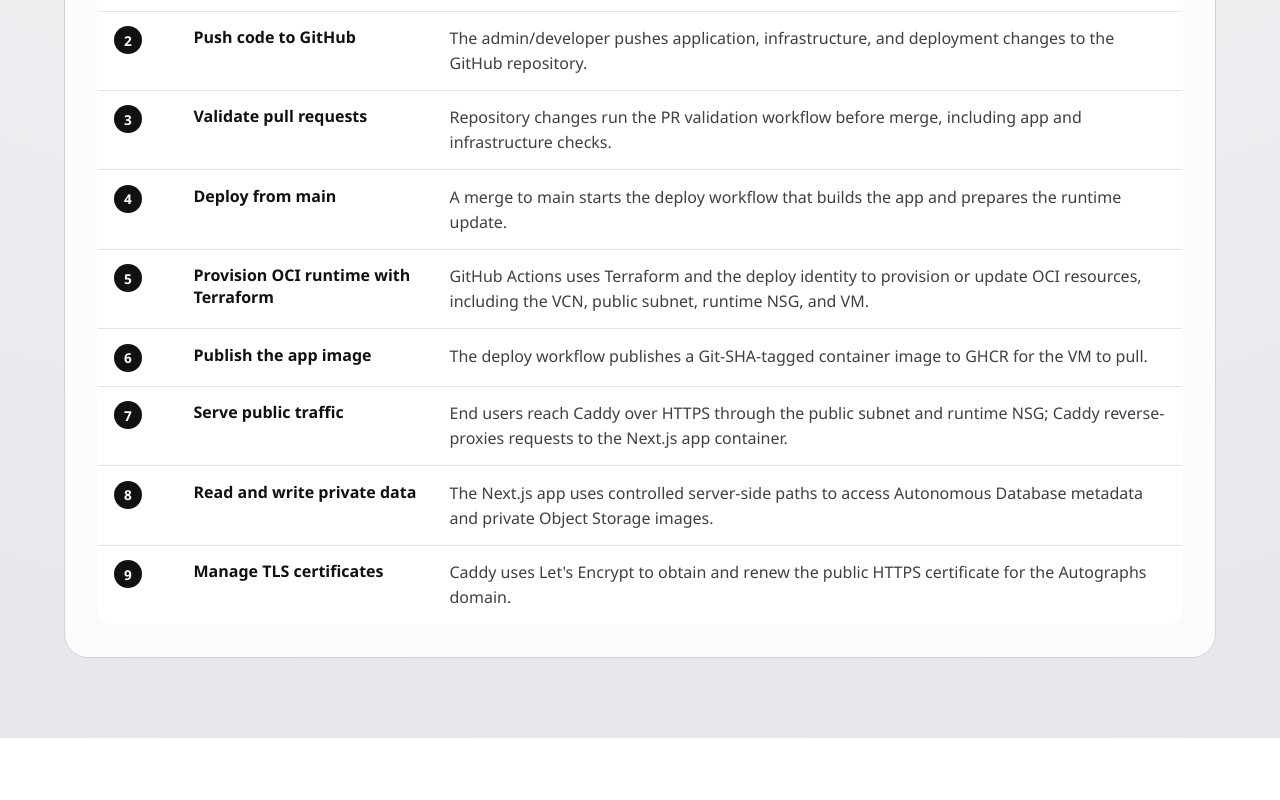
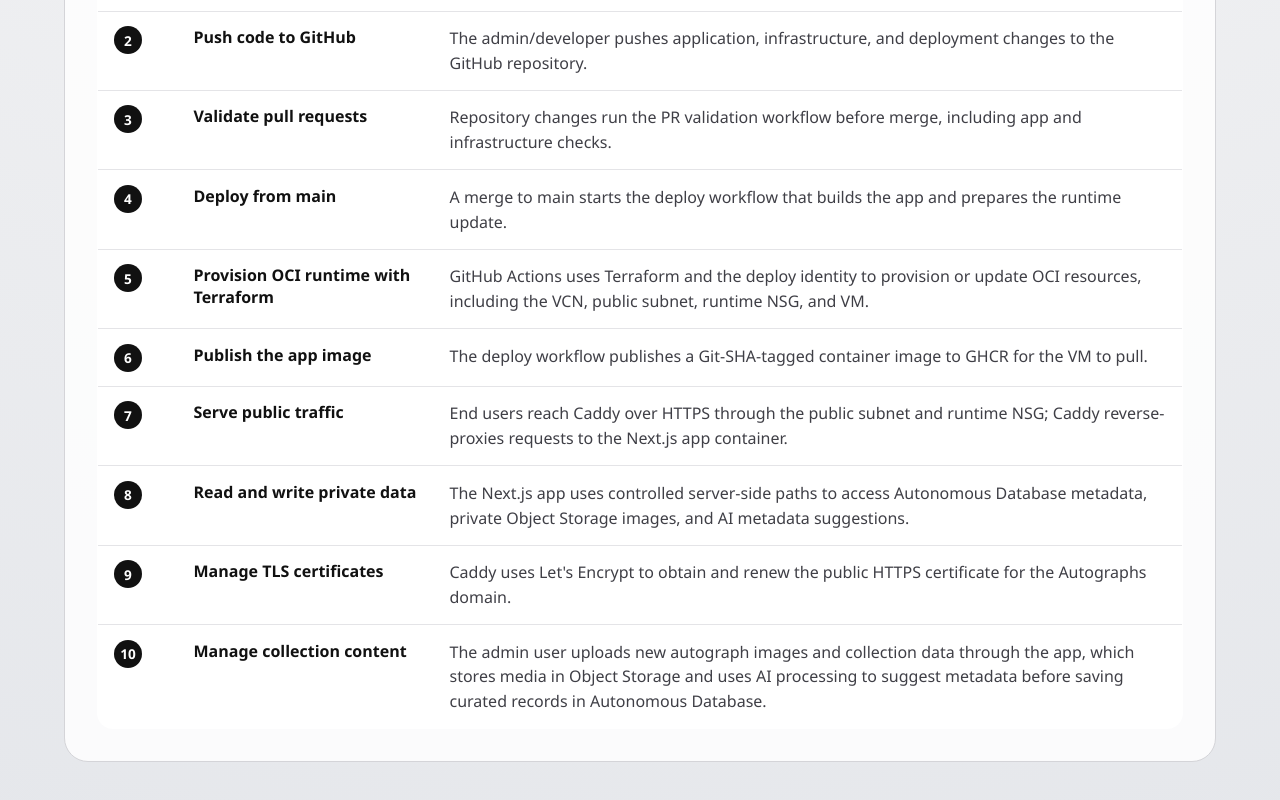
Before and after one commit to jetsaredim/autographs, a Next.js app in the folder app/: page /architecture in a window 1280 px wide. Shown: the part 1531-2331 px from the top of the page. Before the commit the page ends 2269 px from the top, so only its background shows below. Built offline with nearby package versions, Linux system fonts and the light colour scheme.

Commit message:
docs: add admin content workflow

```diff
--- a/app/app/architecture/page.tsx
+++ b/app/app/architecture/page.tsx
@@ -55,13 +55,19 @@ const workflowSteps = [
     number: 8,
     name: "Read and write private data",
     description:
-      "The Next.js app uses controlled server-side paths to access Autonomous Database metadata and private Object Storage images.",
+      "The Next.js app uses controlled server-side paths to access Autonomous Database metadata, private Object Storage images, and AI metadata suggestions.",
   },
   {
     number: 9,
     name: "Manage TLS certificates",
     description:
       "Caddy uses Let's Encrypt to obtain and renew the public HTTPS certificate for the Autographs domain.",
+  },
+  {
+    number: 10,
+    name: "Manage collection content",
+    description:
+      "The admin user uploads new autograph images and collection data through the app, which stores media in Object Storage and uses AI processing to suggest metadata before saving curated records in Autonomous Database.",
   },
 ];
 
@@ -96,7 +102,7 @@ export default function ArchitecturePage() {
             width={1280}
             height={760}
             priority
-            alt="Autographs architecture diagram showing GitHub repository changes flowing through pull request CI, deploy workflow, GHCR image publishing, Terraform-managed OCI resources, an OCI runtime VM, Caddy, the internal Next.js app, and future Oracle Autonomous Database and private Object Storage services."
+            alt="Autographs architecture diagram showing GitHub repository changes flowing through pull request CI, deploy workflow, GHCR image publishing, Terraform-managed OCI resources, an OCI runtime VM, Caddy, the internal Next.js app, Autonomous Database, private Object Storage, AI metadata processing, Let's Encrypt, public browser traffic, and admin collection management."
           />
         </div>
       </section>
```
Also changed, not shown: .planning/quick/20260514-architecture-diagram-page/SUMMARY.md, app/public/architecture-diagram.svg, 1 other file (tests, documents, lock files or other folders).
